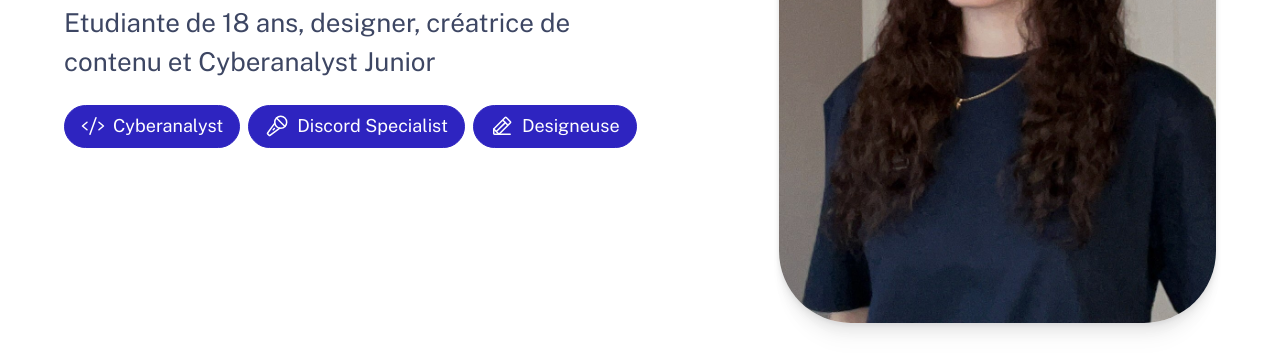
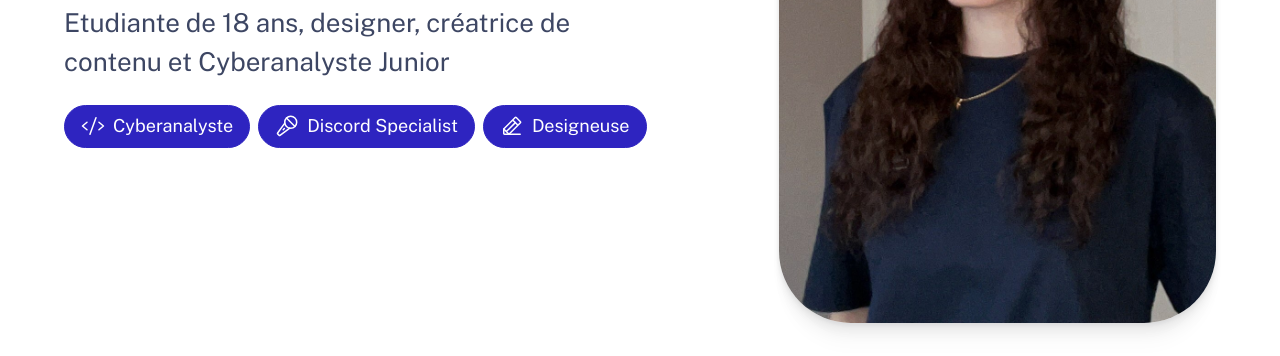
Before and after one commit to StaaRTTV/Portfolio-Copie, an Astro site: page / in a window 1280 px wide. Shown: the part 444-800 px from the top of the page. Built offline with nearby package versions, Linux system fonts and the light colour scheme; Astro itself is replaced by a stand-in of ours.

Commit message:
Orthographecommitomg
j'ai corrigé des photes

```diff
--- a/src/pages/index.astro
+++ b/src/pages/index.astro
@@ -31,11 +31,11 @@ const projects = (await getCollection('work'))
 			<header class="hero">
 				<Hero
 					title="Gabrielle P."
-					tagline="Etudiante de 18 ans, designer, créatrice de contenu et Cyberanalyst Junior"
+					tagline="Etudiante de 18 ans, designer, créatrice de contenu et Cyberanalyste Junior"
 					align="start"
 				>
 					<div class="roles">
-						<Pill><Icon icon="code" size="1.33em" /> Cyberanalyst</Pill>
+						<Pill><Icon icon="code" size="1.33em" /> Cyberanalyste</Pill>
 						<Pill><Icon icon="microphone-stage" size="1.33em" /> Discord Specialist</Pill>
 						<Pill><Icon icon="pencil-line" size="1.33em" /> Designeuse</Pill>
 					</div>
```
